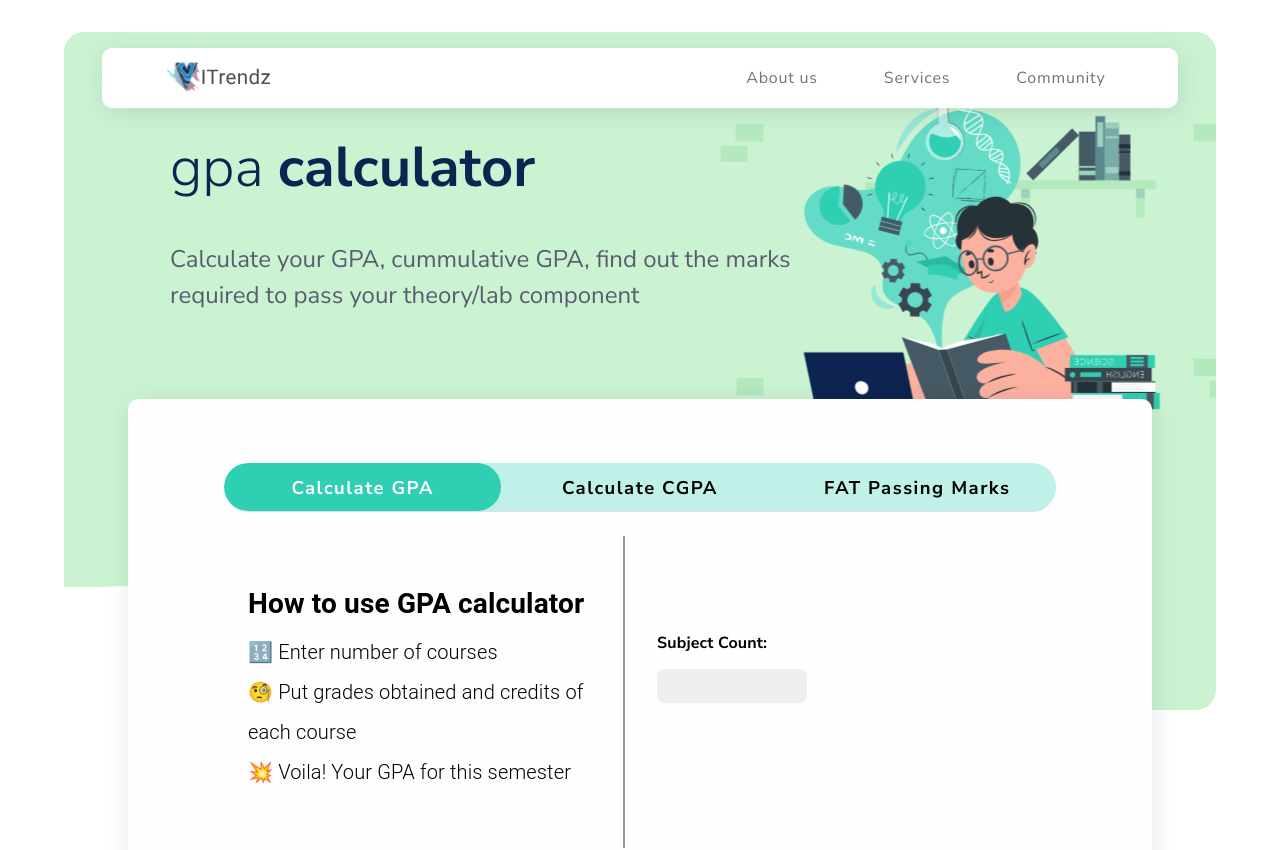
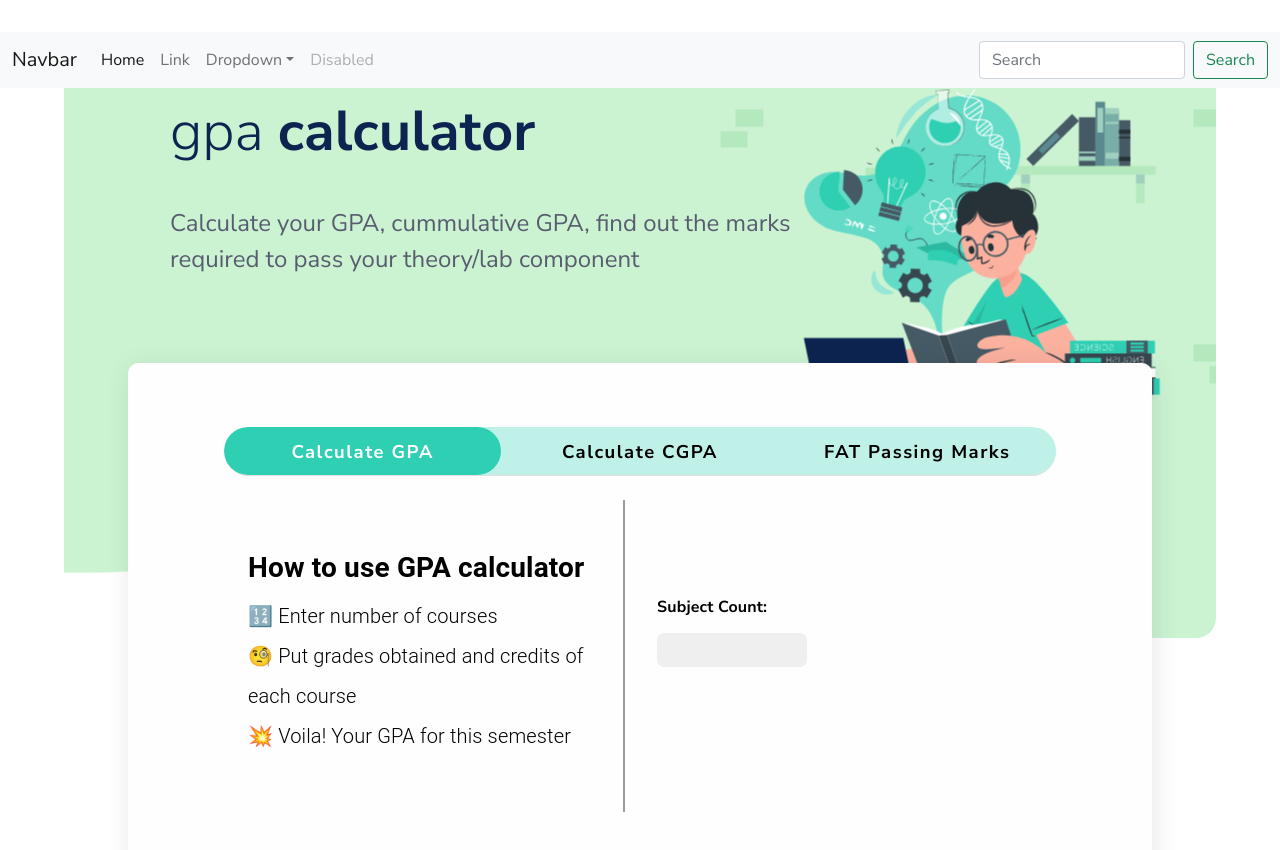
Before and after one commit to dhavalkolhe/gpa-calc, a React (Create React App) app: page / in a window 1280 px wide. Shown: the top 850 px of the page. Built offline with nearby package versions, Linux system fonts and the light colour scheme.

Commit message:
navbar changed

```diff
--- a/src/Components/Navbar/Navbar.css
+++ b/src/Components/Navbar/Navbar.css
@@ -1,4 +1,4 @@
-nav {
+/* nav {
     margin: 0 8%;
 }
 
--- a/src/Components/Navbar/Navbar.jsx
+++ b/src/Components/Navbar/Navbar.jsx
@@ -4,13 +4,117 @@
 
 function Navbar() {
     return (
-        <nav className="navbar navbar-expand-lg navbar-light">
+        <nav className="navbar navbar-expand-lg navbar-light bg-light">
             <div className="container-fluid">
-                <a className="navbar-brand" href="https://vitrendz.com/">
+                <a className="navbar-brand" href="/">
+                    Navbar
+                </a>
+                <button
+                    className="navbar-toggler"
+                    type="button"
+                    data-bs-toggle="collapse"
+                    data-bs-target="#navbarSupportedContent"
+                    aria-controls="navbarSupportedContent"
+                    aria-expanded="false"
+                    aria-label="Toggle navigation"
+                >
+                    <span className="navbar-toggler-icon"></span>
+                </button>
+                <div
+                    className="collapse navbar-collapse"
+                    id="navbarSupportedContent"
+                >
+                    <ul className="navbar-nav me-auto mb-2 mb-lg-0">
+                        <li className="nav-item">
+                            <a
+                                className="nav-link active"
+                                aria-current="page"
+                                href="/"
+                            >
+                                Home
+                            </a>
+                        </li>
+                        <li className="nav-item">
+                            <a className="nav-link" href="/">
+                                Link
+                            </a>
+                        </li>
+                        <li className="nav-item dropdown">
+                            <a
+                                className="nav-link dropdown-toggle"
+                                href="/"
+                                id="navbarDropdown"
+                                role="button"
+                                data-bs-toggle="dropdown"
+                                aria-expanded="false"
+                            >
+                                Dropdown
+                            </a>
+                            <ul
+                                className="dropdown-menu"
+                                aria-labelledby="navbarDropdown"
+                            >
+                                <li>
+                                    <a className="dropdown-item" href="/">
+                                        Action
+                                    </a>
+                                </li>
+                                <li>
+                                    <a className="dropdown-item" href="/">
+                                        Another action
+                                    </a>
+                                </li>
+                                <li>
+                                    <hr className="dropdown-divider" />
+                                </li>
+                                <li>
+                                    <a className="dropdown-item" href="/">
+                                        Something else here
+                                    </a>
+                                </li>
+                            </ul>
+                        </li>
+                        <li className="nav-item">
+                            <a
+                                className="nav-link disabled"
+                                href="/"
+                                tabindex="-1"
+                                aria-disabled="true"
+                            >
+                                Disabled
+                            </a>
+                        </li>
+                    </ul>
+                    <form className="d-flex">
+                        <input
+                            className="form-control me-2"
+                            type="search"
+                            placeholder="Search"
+                            aria-label="Search"
+                        />
+                        <button
+                            className="btn btn-outline-success"
+                            type="submit"
+                        >
+                            Search
+                        </button>
+                    </form>
+                </div>
+            </div>
+        </nav>
+    );
+}
+
+export default Navbar;
+
+{
+    /* <nav classNameName="navbar navbar-expand-lg navbar-light">
+            <div classNameName="container-fluid">
+                <a classNameName="navbar-brand" href="https://vitrendz.com/">
                     <img src={image} alt="img" />
                 </a>
                 <button
-                    className="navbar-toggler"
+                    classNameName="navbar-toggler"
                     type="button"
                     data-bs-toggle="collapse"
                     data-bs-target="#navbarNav"
@@ -18,30 +122,30 @@
                     aria-expanded="false"
                     aria-label="Toggle navigation"
                 >
-                    <span className="navbar-toggler-icon"></span>
+                    <span classNameName="navbar-toggler-icon"></span>
                 </button>
-                <div className="collapse navbar-collapse" id="navbarNav">
-                    <ul className="navbar-nav ms-auto">
-                        <li className="nav-item">
+                <div classNameName="collapse navbar-collapse" id="navbarNav">
+                    <ul classNameName="navbar-nav ms-auto">
+                        <li classNameName="nav-item">
                             <a
-                                className="nav-link"
+                                classNameName="nav-link"
                                 href="https://vitrendz.com/"
                             >
                                 About us
                             </a>
                         </li>
-                        <li className="nav-item">
+                        <li classNameName="nav-item">
                             <a
-                                className="nav-link"
+                                classNameName="nav-link"
                                 href="https://vitrendz.com/"
                             >
                                 Services
                             </a>
                         </li>
 
-                        <li className="nav-item">
+                        <li classNameName="nav-item">
                             <a
-                                className="nav-link"
+                                classNameName="nav-link"
                                 aria-current="page"
                                 href="https://community.vitrendz.com/"
                             >
@@ -51,8 +155,5 @@
                     </ul>
                 </div>
             </div>
-        </nav>
-    );
+        </nav> */
 }
-
-export default Navbar;
```
